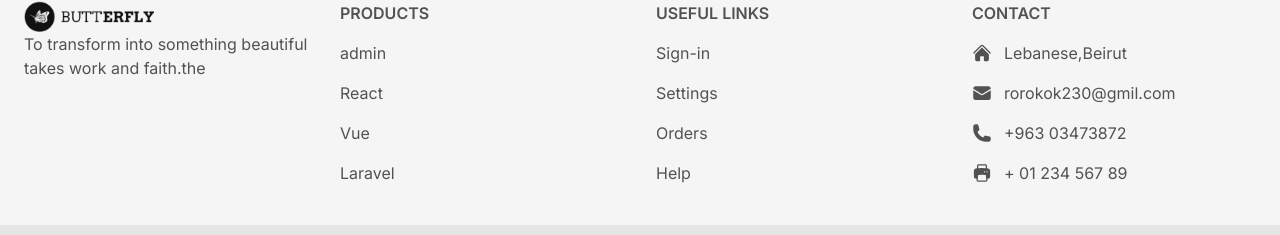
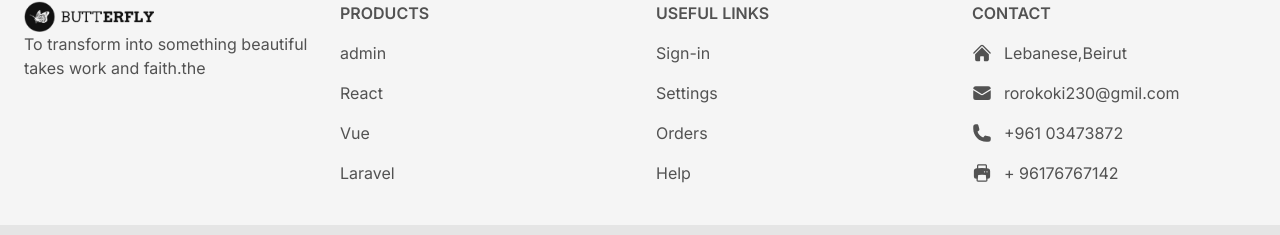
Before and after one commit to rayanayoubb/fyp-frontend-store, a Next.js app: page /cart in a window 1280 px wide. Shown: the part 493-728 px from the top of the page. Built offline with nearby package versions, Linux system fonts and the light colour scheme; no server answers.

Commit message:
commit14

```diff
--- a/components/Footer.tsx
+++ b/components/Footer.tsx
@@ -114,7 +114,7 @@ const Footer = () => {
                 <path
                   d="M22.5 6.908V6.75a3 3 0 00-3-3h-15a3 3 0 00-3 3v.158l9.714 5.978a1.5 1.5 0 001.572 0L22.5 6.908z" />
               </svg>
-              rorokok230@gmil.com
+              rorokoki230@gmil.com
             </p>
             <p className="mb-4 flex items-center justify-center md:justify-start">
               <svg
@@ -127,7 +127,7 @@ const Footer = () => {
                   d="M1.5 4.5a3 3 0 013-3h1.372c.86 0 1.61.586 1.819 1.42l1.105 4.423a1.875 1.875 0 01-.694 1.955l-1.293.97c-.135.101-.164.249-.126.352a11.285 11.285 0 006.697 6.697c.103.038.25.009.352-.126l.97-1.293a1.875 1.875 0 011.955-.694l4.423 1.105c.834.209 1.42.959 1.42 1.82V19.5a3 3 0 01-3 3h-2.25C8.552 22.5 1.5 15.448 1.5 6.75V4.5z"
                   clipRule="evenodd" />
               </svg>
-              +963 03473872
+              +961 03473872
             </p>
             <p className="flex items-center justify-center md:justify-start">
               <svg
@@ -140,7 +140,7 @@ const Footer = () => {
                   d="M7.875 1.5C6.839 1.5 6 2.34 6 3.375v2.99c-.426.053-.851.11-1.274.174-1.454.218-2.476 1.483-2.476 2.917v6.294a3 3 0 003 3h.27l-.155 1.705A1.875 1.875 0 007.232 22.5h9.536a1.875 1.875 0 001.867-2.045l-.155-1.705h.27a3 3 0 003-3V9.456c0-1.434-1.022-2.7-2.476-2.917A48.716 48.716 0 0018 6.366V3.375c0-1.036-.84-1.875-1.875-1.875h-8.25zM16.5 6.205v-2.83A.375.375 0 0016.125 3h-8.25a.375.375 0 00-.375.375v2.83a49.353 49.353 0 019 0zm-.217 8.265c.178.018.317.16.333.337l.526 5.784a.375.375 0 01-.374.409H7.232a.375.375 0 01-.374-.409l.526-5.784a.373.373 0 01.333-.337 41.741 41.741 0 018.566 0zm.967-3.97a.75.75 0 01.75-.75h.008a.75.75 0 01.75.75v.008a.75.75 0 01-.75.75H18a.75.75 0 01-.75-.75V10.5zM15 9.75a.75.75 0 00-.75.75v.008c0 .414.336.75.75.75h.008a.75.75 0 00.75-.75V10.5a.75.75 0 00-.75-.75H15z"
                   clipRule="evenodd" />
               </svg>
-              + 01 234 567 89
+              + 96176767142
             </p>
           </div>
         </div>
```
